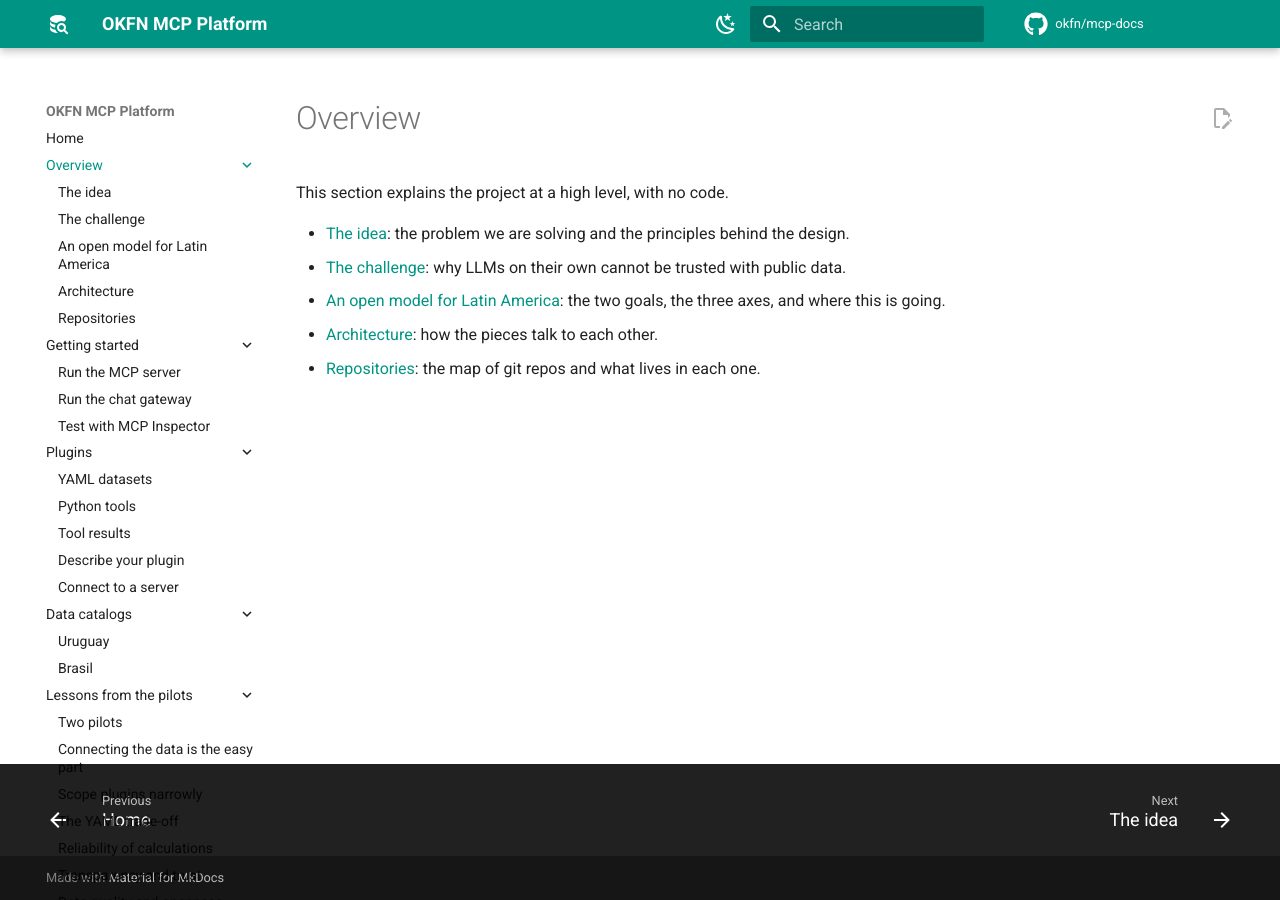
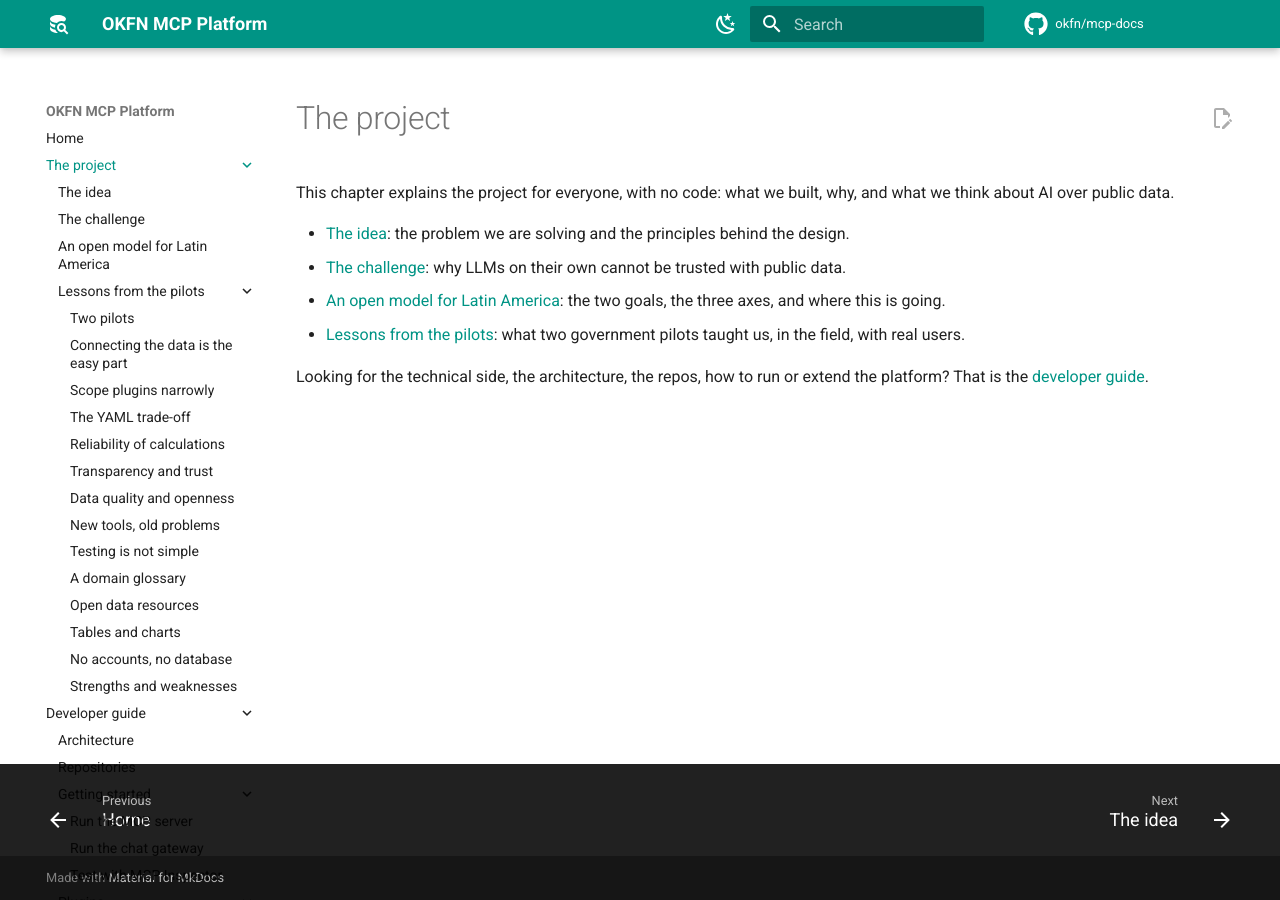
Before and after one commit to okfn/mcp-docs, an MkDocs documentation site: the page built from docs/overview/index.md, in a window 1280 px wide. Built offline with MkDocs 1.6.1 and Material for MkDocs 9.7.7, drawn with Linux system fonts in a browser that asks for light colours; comment, search, counter and statistics services are not loaded.

Commit message:
re order docs

```diff
--- a/docs/overview/index.md
+++ b/docs/overview/index.md
@@ -1,6 +1,7 @@
-# Overview
+# The project
 
-This section explains the project at a high level, with no code.
+This chapter explains the project for everyone, with no code: what we
+built, why, and what we think about AI over public data.
 
 - [The idea](idea.md): the problem we are solving and the principles
   behind the design.
@@ -8,6 +9,9 @@
   trusted with public data.
 - [An open model for Latin America](open-model.md): the two goals, the
   three axes, and where this is going.
-- [Architecture](architecture.md): how the pieces talk to each other.
-- [Repositories](repositories.md): the map of git repos and what lives
-  in each one.
+- [Lessons from the pilots](../lessons/index.md): what two government
+  pilots taught us, in the field, with real users.
+
+Looking for the technical side, the architecture, the repos, how to run
+or extend the platform? That is the [developer
+guide](../dev/architecture.md).
--- a/mkdocs.yml
+++ b/mkdocs.yml
@@ -78,46 +78,47 @@
 
 nav:
   - Home: index.md
-  - Overview:
+  - The project:
       - overview/index.md
       - The idea: overview/idea.md
       - The challenge: overview/challenges.md
       - An open model for Latin America: overview/open-model.md
-      - Architecture: overview/architecture.md
-      - Repositories: overview/repositories.md
-  - Getting started:
-      - getting-started/index.md
-      - Run the MCP server: getting-started/mcp-server.md
-      - Run the chat gateway: getting-started/chat-gateway.md
-      - Test with MCP Inspector: getting-started/inspector.md
-  - Plugins:
-      - plugins/index.md
-      - YAML datasets: plugins/yaml-datasets.md
-      - Python tools: plugins/python-tools.md
-      - Tool results: plugins/tool-results.md
-      - Describe your plugin: plugins/plugin-info.md
-      - Connect to a server: plugins/connect.md
-  - Data catalogs:
-      - catalogs/index.md
-      - Uruguay: catalogs/uruguay.md
-      - Brasil: catalogs/brasil.md
-  - Lessons from the pilots:
-      - lessons/index.md
-      - Two pilots: lessons/two-pilots.md
-      - Connecting the data is the easy part: lessons/meaning.md
-      - Scope plugins narrowly: lessons/scope.md
-      - The YAML trade-off: lessons/yaml-tradeoff.md
-      - Reliability of calculations: lessons/calculations.md
-      - Transparency and trust: lessons/transparency.md
-      - Data quality and openness: lessons/data-quality.md
-      - New tools, old problems: lessons/data-access.md
-      - Testing is not simple: lessons/testing.md
-      - A domain glossary: lessons/glossary.md
-      - Open data resources: lessons/resources.md
-      - Tables and charts: lessons/presentation.md
-      - No accounts, no database: lessons/no-database.md
-      - Strengths and weaknesses: lessons/summary.md
-  - Operations:
-      - operations/index.md
-      - Deployment: operations/deployment.md
-  - Contributing: contributing.md
+      - Lessons from the pilots:
+          - lessons/index.md
+          - Two pilots: lessons/two-pilots.md
+          - Connecting the data is the easy part: lessons/meaning.md
+          - Scope plugins narrowly: lessons/scope.md
+          - The YAML trade-off: lessons/yaml-tradeoff.md
+          - Reliability of calculations: lessons/calculations.md
+          - Transparency and trust: lessons/transparency.md
+          - Data quality and openness: lessons/data-quality.md
+          - New tools, old problems: lessons/data-access.md
+          - Testing is not simple: lessons/testing.md
+          - A domain glossary: lessons/glossary.md
+          - Open data resources: lessons/resources.md
+          - Tables and charts: lessons/presentation.md
+          - No accounts, no database: lessons/no-database.md
+          - Strengths and weaknesses: lessons/summary.md
+  - Developer guide:
+      - Architecture: dev/architecture.md
+      - Repositories: dev/repositories.md
+      - Getting started:
+          - getting-started/index.md
+          - Run the MCP server: getting-started/mcp-server.md
+          - Run the chat gateway: getting-started/chat-gateway.md
+          - Test with MCP Inspector: getting-started/inspector.md
+      - Plugins:
+          - plugins/index.md
+          - YAML datasets: plugins/yaml-datasets.md
+          - Python tools: plugins/python-tools.md
+          - Tool results: plugins/tool-results.md
+          - Describe your plugin: plugins/plugin-info.md
+          - Connect to a server: plugins/connect.md
+      - Data catalogs:
+          - catalogs/index.md
+          - Uruguay: catalogs/uruguay.md
+          - Brasil: catalogs/brasil.md
+      - Operations:
+          - operations/index.md
+          - Deployment: operations/deployment.md
+      - Contributing: contributing.md
```
Also changed, not shown: docs/dev/architecture.md (renamed from docs/overview/architecture.md), docs/dev/repositories.md (renamed from docs/overview/repositories.md).
